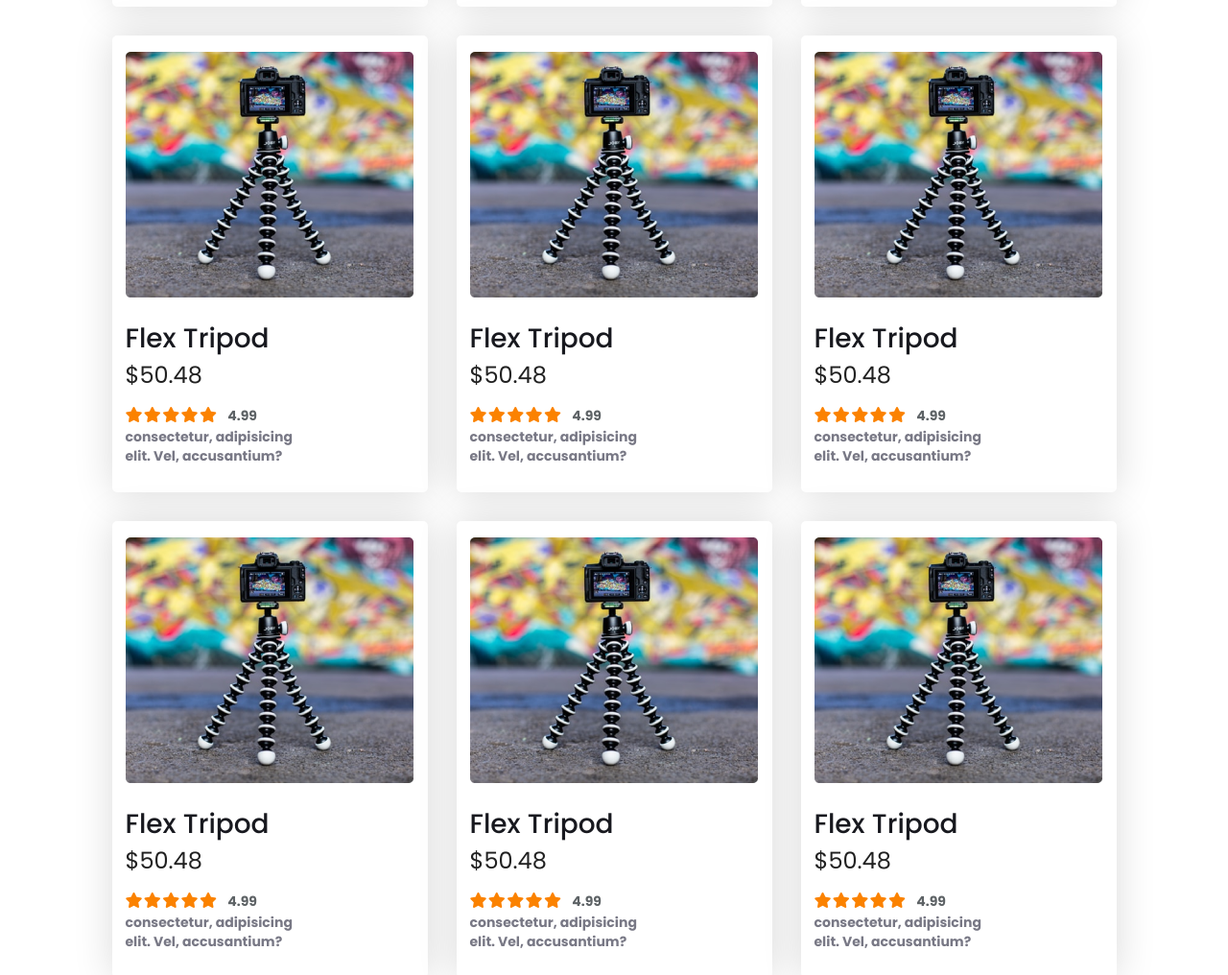
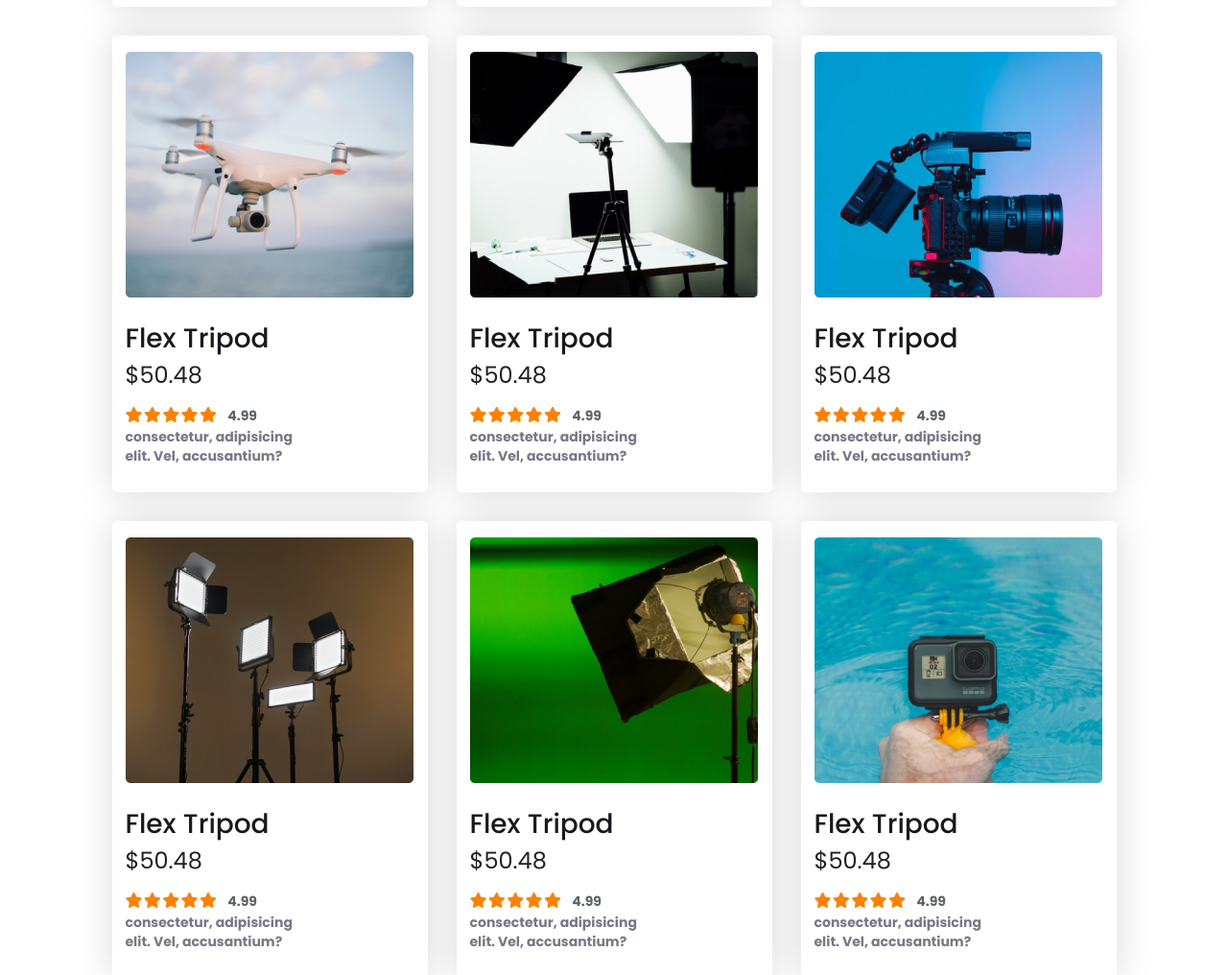
Before and after one commit to Imranhasanrimon/influencer-gear, a plain HTML site: page index.html in a window 1280 px wide. Shown: the part 1397-2413 px from the top of the page at 96% size. Drawn offline with Linux system fonts and the light colour scheme.

Commit message:
image variations in collection section

```diff
--- a/index.html
+++ b/index.html
@@ -82,7 +82,7 @@
 
                 </div>
                 <div class="card">
-                    <div class="img"><img src="./images/tripod.png" alt=""></div>
+                    <div class="img"><img src="./images/airpod.png" alt=""></div>
                     <div class="text">
                         <h2>Flex Tripod</h2>
                         <h3>$50.48</h3>
@@ -97,7 +97,7 @@
 
                 </div>
                 <div class="card">
-                    <div class="img"><img src="./images/tripod.png" alt=""></div>
+                    <div class="img"><img src="./images/drone.png" alt=""></div>
                     <div class="text">
                         <h2>Flex Tripod</h2>
                         <h3>$50.48</h3>
@@ -112,7 +112,7 @@
 
                 </div>
                 <div class="card">
-                    <div class="img"><img src="./images/tripod.png" alt=""></div>
+                    <div class="img"><img src="./images/setup.png" alt=""></div>
                     <div class="text">
                         <h2>Flex Tripod</h2>
                         <h3>$50.48</h3>
@@ -127,7 +127,7 @@
 
                 </div>
                 <div class="card">
-                    <div class="img"><img src="./images/tripod.png" alt=""></div>
+                    <div class="img"><img src="./images/camera.png" alt=""></div>
                     <div class="text">
                         <h2>Flex Tripod</h2>
                         <h3>$50.48</h3>
@@ -142,7 +142,7 @@
 
                 </div>
                 <div class="card">
-                    <div class="img"><img src="./images/tripod.png" alt=""></div>
+                    <div class="img"><img src="./images/lights.png" alt=""></div>
                     <div class="text">
                         <h2>Flex Tripod</h2>
                         <h3>$50.48</h3>
@@ -157,7 +157,7 @@
 
                 </div>
                 <div class="card">
-                    <div class="img"><img src="./images/tripod.png" alt=""></div>
+                    <div class="img"><img src="./images/single-light.png" alt=""></div>
                     <div class="text">
                         <h2>Flex Tripod</h2>
                         <h3>$50.48</h3>
@@ -172,7 +172,7 @@
 
                 </div>
                 <div class="card">
-                    <div class="img"><img src="./images/tripod.png" alt=""></div>
+                    <div class="img"><img src="./images/action.png" alt=""></div>
                     <div class="text">
                         <h2>Flex Tripod</h2>
                         <h3>$50.48</h3>
```
